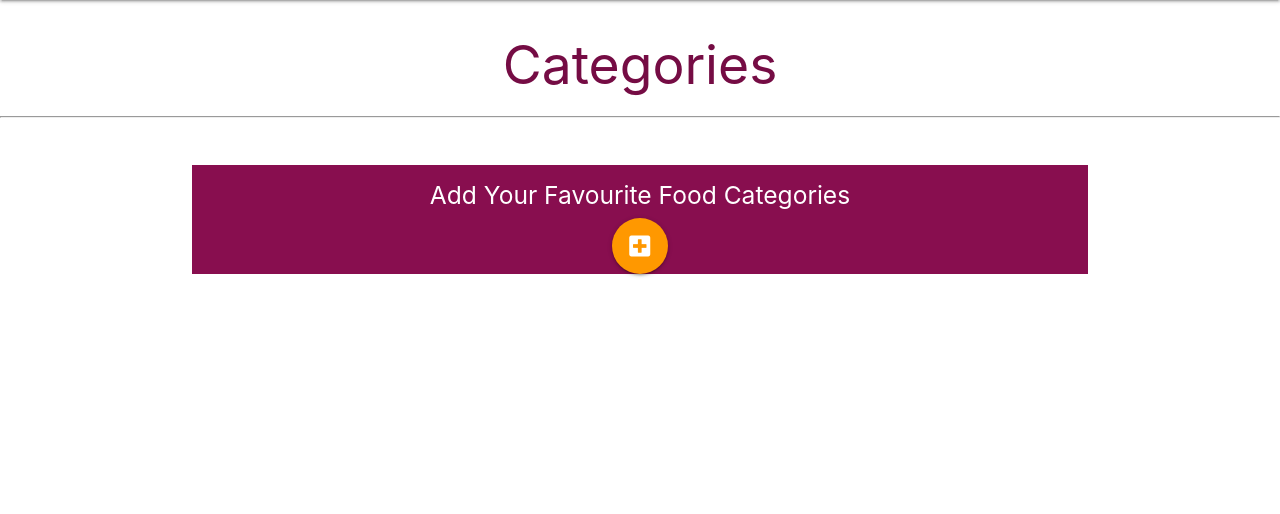
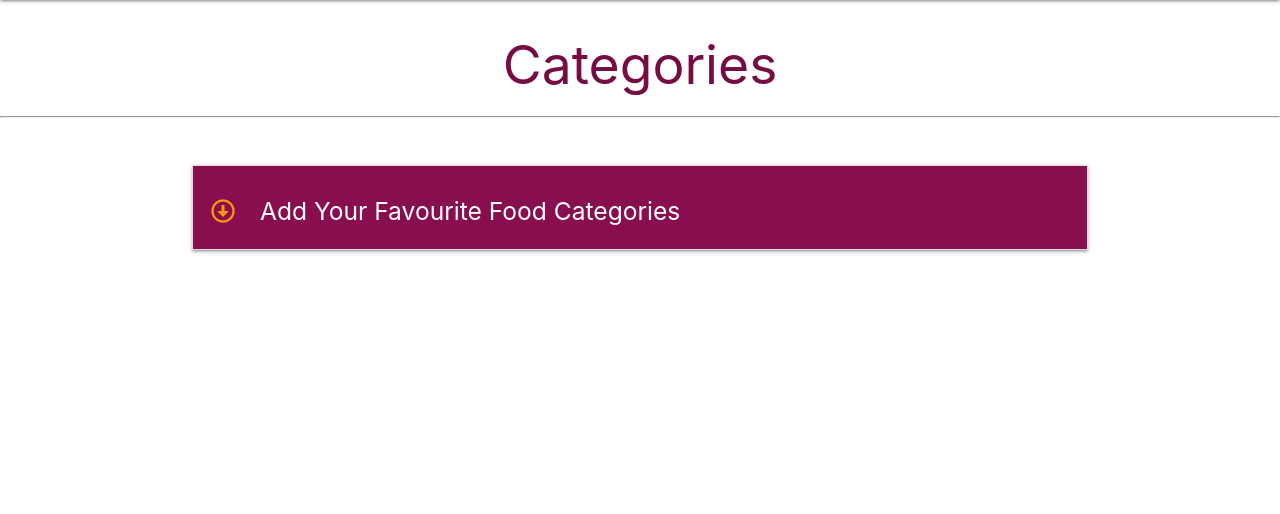
Before and after one commit to CassJBeckford/RecipeRevolution-mp3, a Flask app: page /categories in a window 1280 px wide. Shown: the part 64-578 px from the top of the page. Run offline with Flask 3, Linux system fonts and the light colour scheme; data that the repository does not hold is empty.

Commit message:
add collapsable for 'adding category' section

```diff
--- a/recipes/templates/categories.html
+++ b/recipes/templates/categories.html
@@ -24,14 +24,21 @@
             {% endfor %}
         </div>
 
-        <div class="row">
-            <div class="col s12 center-align pink darken-4">
-                <h5 class="white-text">Add Your Favourite Food Categories</h5>
-                <a href="{{ url_for ('add_categories') }}" class="btn-floating btn-large pulse orange">
-                <i class="fas fa-plus-square"></i>
-                </a>
-            </div>
-        </div>
+        <ul class="collapsible center-align pink darken-4">
+            <li>
+                <div class="collapsible-header pink darken-4">
+                    <h5 class="white-text">
+                        <i class="far fa-arrow-alt-circle-down orange-text"></i>
+                        Add Your Favourite Food Categories
+                    </h5>
+                </div>
+                <div class="collapsible-body">
+                    <a href="{{ url_for ('add_categories') }}" class="btn-floating btn-large pulse orange">
+                        <i class="fas fa-plus-square"></i>
+                    </a>
+                </div>
+            </li>
+        </ul>
 
     </div>
 {% endblock %}
```
